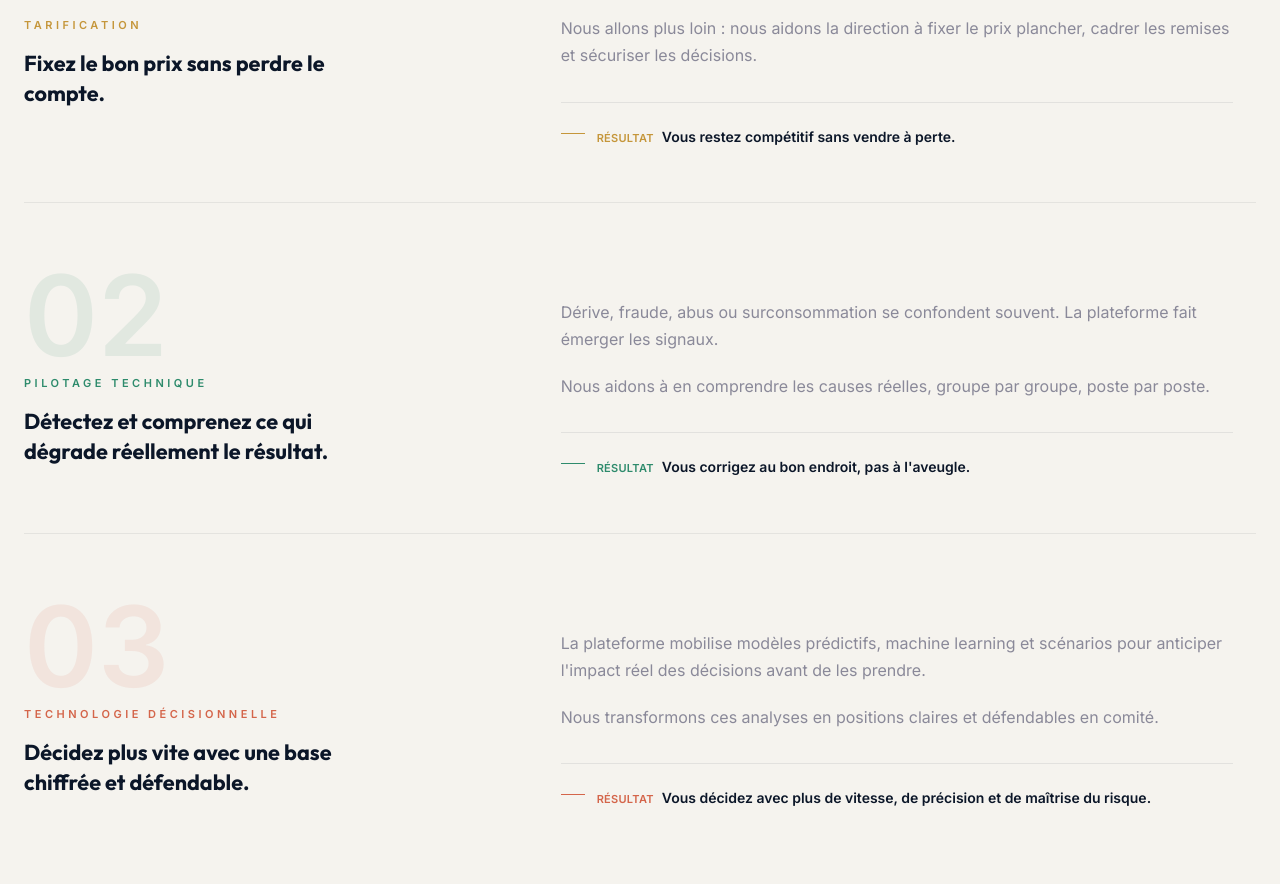
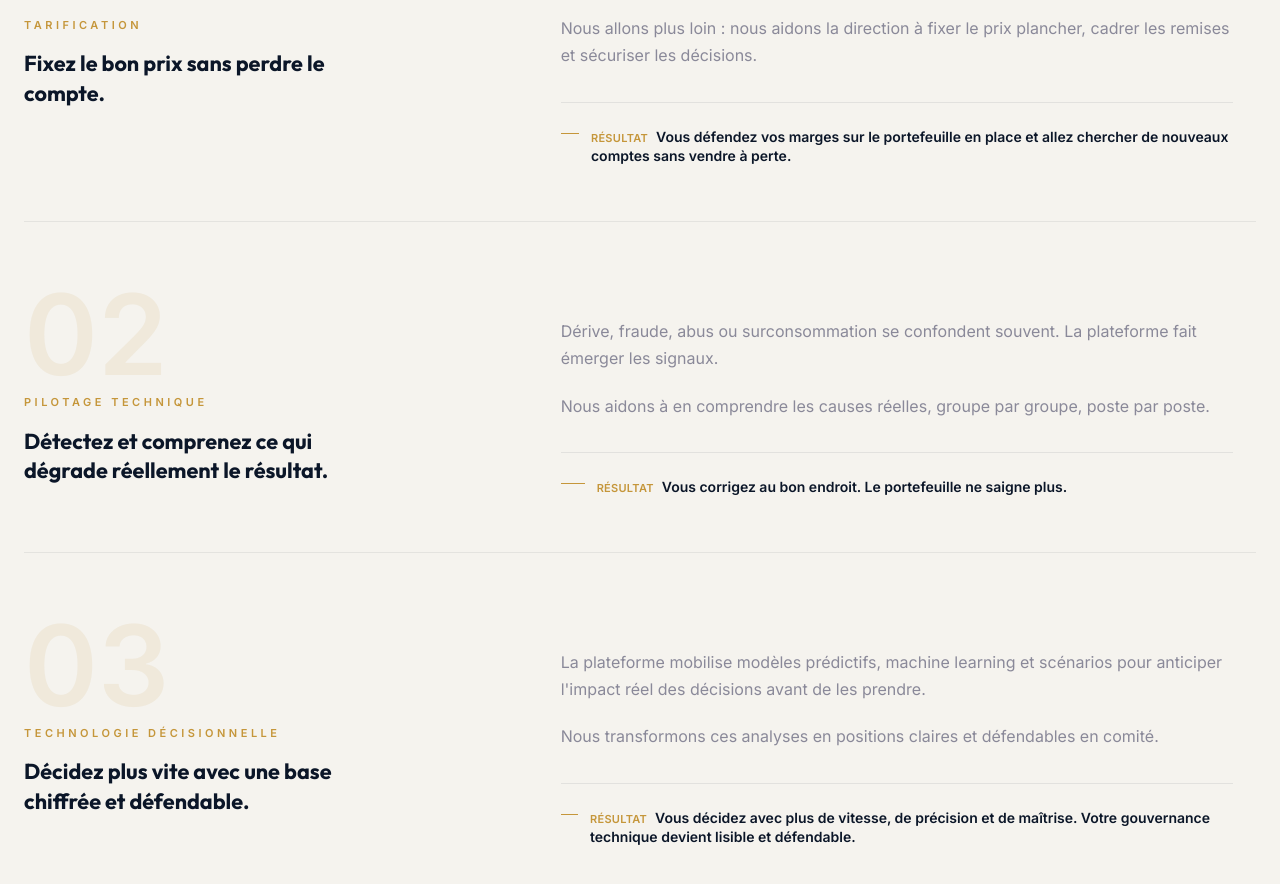
Before and after one commit to sidickgoldman/SiteWeb_PrimeActuaire, a Next.js app: page /plateforme in a window 1280 px wide. Shown: the part 1426-2310 px from the top of the page. Built offline with nearby package versions, Linux system fonts and the light colour scheme.

Commit message:
design: Plateforme features - accent unifie gold + resultats enrichis (retention/saignement/gouvernance)

```diff
--- a/src/app/plateforme/PlateformeClient.tsx
+++ b/src/app/plateforme/PlateformeClient.tsx
@@ -7,9 +7,9 @@ import { useI18n } from "@/i18n";
 import ScreenshotFrame from "@/components/ScreenshotFrame";
 
 const categoryStyles = [
-  { accent: "text-gold",  pill: "border-gold/25 bg-gold/[0.06] text-gold/80",   num: "text-gold/10",  dot: "bg-gold/60" },
-  { accent: "text-teal",  pill: "border-teal/25 bg-teal/[0.06] text-teal/80",   num: "text-teal/10",  dot: "bg-teal/60" },
-  { accent: "text-coral", pill: "border-coral/25 bg-coral/[0.06] text-coral/80", num: "text-coral/10", dot: "bg-coral/60" },
+  { accent: "text-gold",    num: "text-gold/[0.10]" },
+  { accent: "text-gold",    num: "text-gold/[0.10]" },
+  { accent: "text-gold",    num: "text-gold/[0.10]" },
 ];
 
 const barColors = [
--- a/src/i18n/en.ts
+++ b/src/i18n/en.ts
@@ -506,7 +506,7 @@ export const en: Dictionary = {
           "The market pushes prices down. The platform tests the rate, simulates scenarios and maps the risk zone.",
           "We go further: we help leadership set the floor price, frame discounts and secure decisions.",
         ],
-        result: "You stay competitive without selling at a loss.",
+        result: "You defend margins on the existing portfolio and go after new accounts without selling at a loss.",
         items: [
           { title: "Renewal scenarios", desc: "Simulate the impact of an increase, a discount, or a scope change before committing." },
           { title: "Premium backtesting", desc: "Compare the technical premium to actual claims experience. Measure the gap. Adjust assumptions." },
@@ -520,7 +520,7 @@ export const en: Dictionary = {
           "Drift, fraud, abuse or overconsumption are often confused. The platform surfaces the signals.",
           "We help you understand the real causes, group by group, cost line by cost line.",
         ],
-        result: "You correct at the right place, not blindly.",
+        result: "You correct at the right place. The portfolio stops bleeding.",
         items: [
           { title: "In-year loss ratio tracking", desc: "No need to wait for year-end. Visualize drift as soon as it appears." },
           { title: "Cost category analysis", desc: "Pharmacy, hospitalization, optical, dental — isolate the cause of the drift." },
@@ -534,7 +534,7 @@ export const en: Dictionary = {
           "The platform leverages predictive models, machine learning and scenarios to anticipate the real impact of decisions before making them.",
           "We turn these analyses into clear, defensible positions for any board meeting.",
         ],
-        result: "You decide with more speed, precision and risk control.",
+        result: "You decide with more speed, precision and control. Your technical governance becomes legible and defensible.",
         items: [
           { title: "IBNR estimates (provisions)", desc: "Provisions compliant with CIMA Article 334-8. Traceable, auditable, justified." },
           { title: "Monte Carlo stress tests", desc: "Confidence interval on the premium. The rate is no longer an opinion — it's a quantified position." },
--- a/src/i18n/fr.ts
+++ b/src/i18n/fr.ts
@@ -504,7 +504,7 @@ export const fr = {
           "Le marché pousse les tarifs vers le bas. La plateforme teste le tarif, simule les scénarios et mesure la zone de risque.",
           "Nous allons plus loin : nous aidons la direction à fixer le prix plancher, cadrer les remises et sécuriser les décisions.",
         ],
-        result: "Vous restez compétitif sans vendre à perte.",
+        result: "Vous défendez vos marges sur le portefeuille en place et allez chercher de nouveaux comptes sans vendre à perte.",
         items: [
           { title: "Scénarios de renouvellement", desc: "Simulez l'impact d'une hausse, d'une remise ou d'un changement de périmètre avant de vous engager." },
           { title: "Backtesting du tarif", desc: "Comparez le tarif technique à la sinistralité réelle. Mesurez l'écart. Ajustez les hypothèses." },
@@ -518,7 +518,7 @@ export const fr = {
           "Dérive, fraude, abus ou surconsommation se confondent souvent. La plateforme fait émerger les signaux.",
           "Nous aidons à en comprendre les causes réelles, groupe par groupe, poste par poste.",
         ],
-        result: "Vous corrigez au bon endroit, pas à l'aveugle.",
+        result: "Vous corrigez au bon endroit. Le portefeuille ne saigne plus.",
         items: [
           { title: "Suivi S/P en cours d'année", desc: "Pas besoin d'attendre la clôture. Visualisez les dérives dès qu'elles apparaissent." },
           { title: "Analyse par poste de soins", desc: "Pharmacie, hospitalisation, optique, dentaire — isolez la cause de la dérive." },
@@ -532,7 +532,7 @@ export const fr = {
           "La plateforme mobilise modèles prédictifs, machine learning et scénarios pour anticiper l'impact réel des décisions avant de les prendre.",
           "Nous transformons ces analyses en positions claires et défendables en comité.",
         ],
-        result: "Vous décidez avec plus de vitesse, de précision et de maîtrise du risque.",
+        result: "Vous décidez avec plus de vitesse, de précision et de maîtrise. Votre gouvernance technique devient lisible et défendable.",
         items: [
           { title: "ENR estimatif (provisions)", desc: "Provisions conformes à l'article 334-8 CIMA. Traçables, auditables, justifiées." },
           { title: "Stress tests Monte Carlo", desc: "Fourchette de confiance sur le tarif. Le tarif n'est plus une opinion — c'est une position chiffrée." },
```
